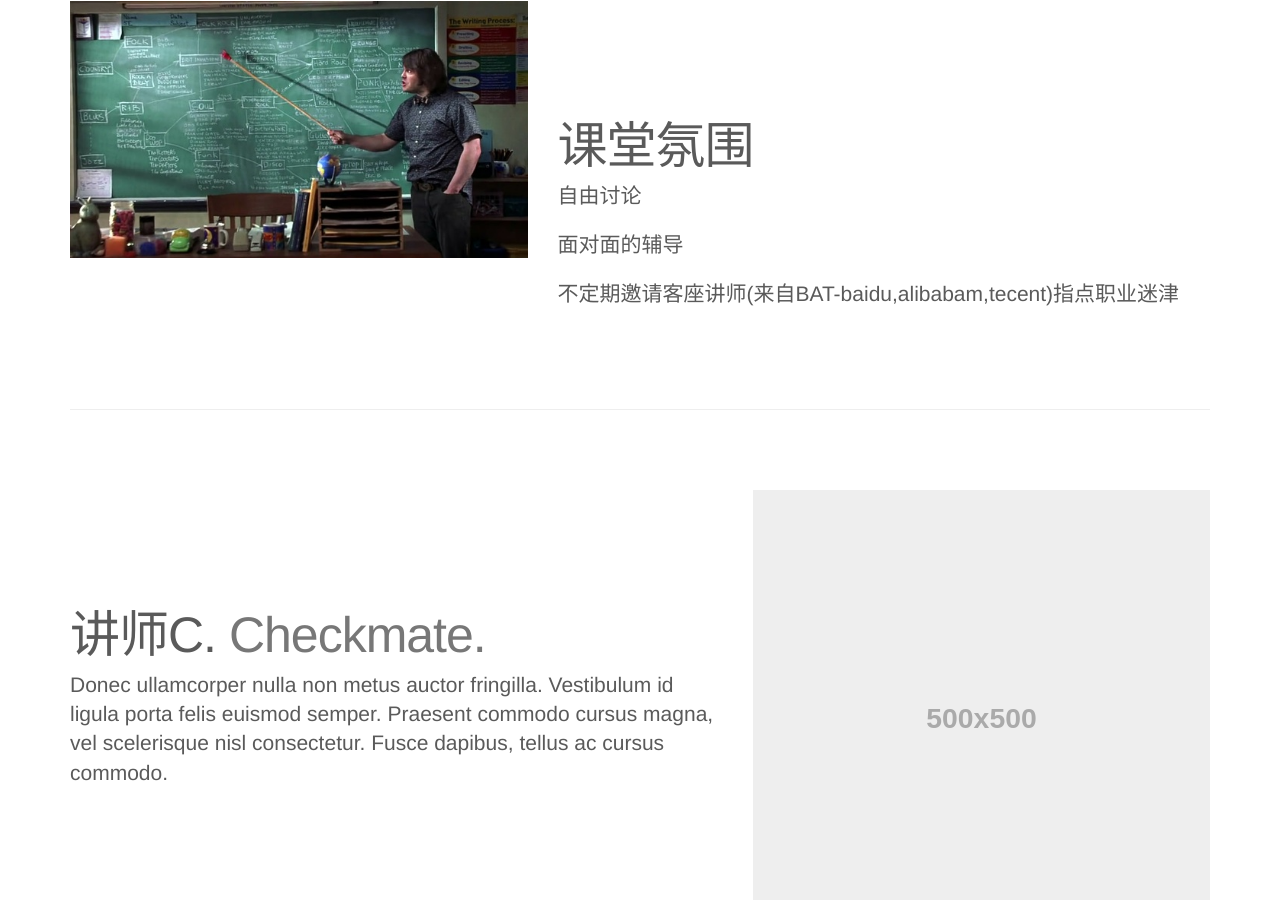
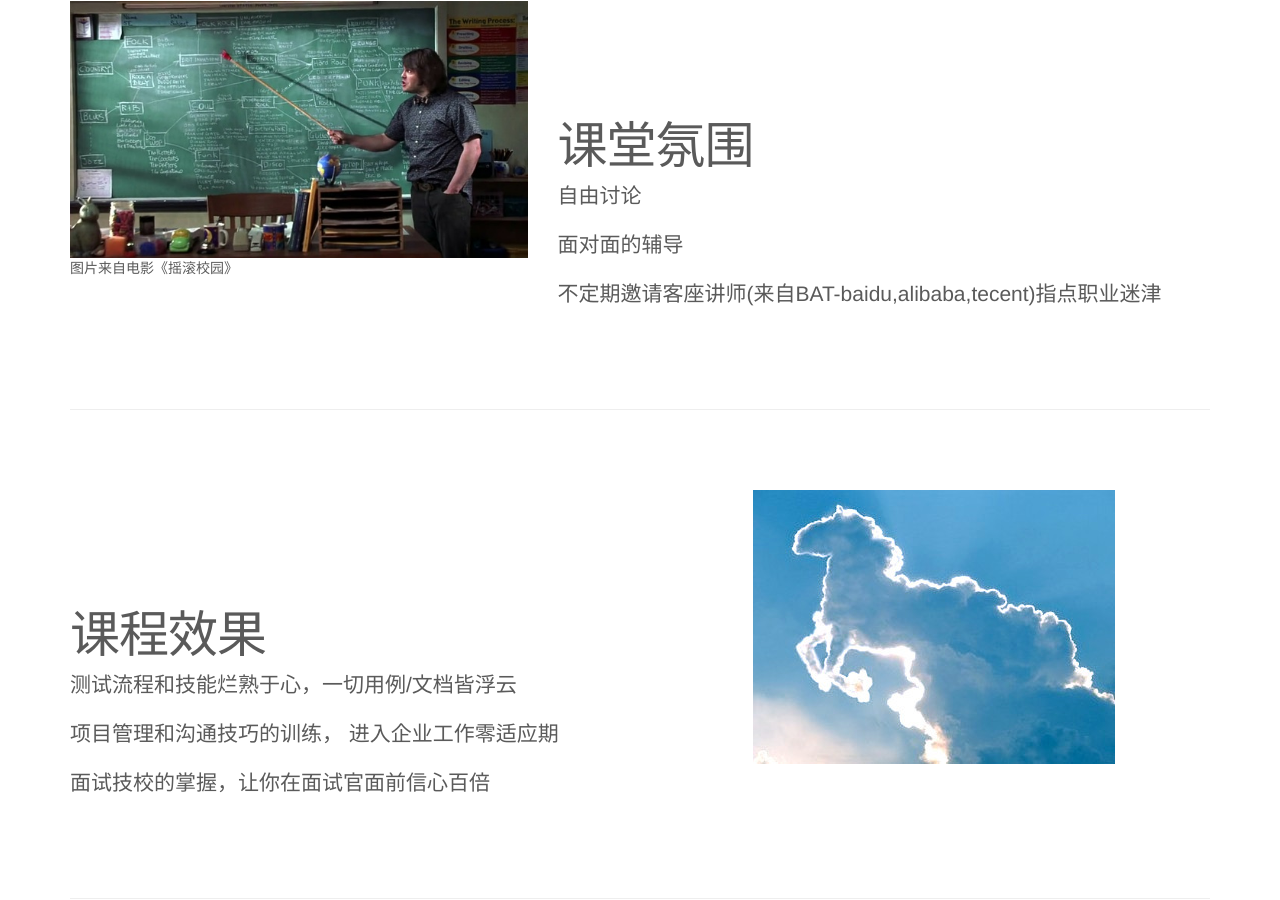
Before and after one commit to guming/myblog, a Jekyll site: the page index.html, which Jekyll copies as it is, in a window 1280 px wide and 900 px high, scrolled down 1763 px. Built offline with Jekyll 4.4.1, drawn with Linux system fonts in a browser that asks for light colours; nearby versions of some CDN libraries.

Commit message:
add new pages

```diff
--- a/index.html
+++ b/index.html
@@ -173,12 +173,13 @@
       <div class="row featurette">
         <div class="col-md-5">
           <img class="featurette-image img-responsive" src="assets/images/b2.jpg" alt="Generic placeholder image">
+          <p>图片来自电影《摇滚校园》</p>
         </div>
         <div class="col-md-7">
           <h2 class="featurette-heading">课堂氛围 <span class="text-muted"></span></h2>
           <p class="lead">自由讨论 </p>
           <p class="lead">面对面的辅导</p>
-          <p class="lead">不定期邀请客座讲师(来自BAT-baidu,alibabam,tecent)指点职业迷津</p>
+          <p class="lead">不定期邀请客座讲师(来自BAT-baidu,alibaba,tecent)指点职业迷津</p>
         </div>
       </div>
 
@@ -186,11 +187,13 @@
 
       <div class="row featurette">
         <div class="col-md-7">
-          <h2 class="featurette-heading">讲师C. <span class="text-muted">Checkmate.</span></h2>
-          <p class="lead">Donec ullamcorper nulla non metus auctor fringilla. Vestibulum id ligula porta felis euismod semper. Praesent commodo cursus magna, vel scelerisque nisl consectetur. Fusce dapibus, tellus ac cursus commodo.</p>
+          <h2 class="featurette-heading">课程效果  <span class="text-muted"></span></h2>
+          <p class="lead">测试流程和技能烂熟于心，一切用例/文档皆浮云</p>
+          <p class="lead">项目管理和沟通技巧的训练， 进入企业工作零适应期</p>
+          <p class="lead">面试技校的掌握，让你在面试官面前信心百倍</p>
         </div>
         <div class="col-md-5">
-          <img class="featurette-image img-responsive" data-src="holder.js/500x500/auto" alt="Generic placeholder image">
+          <img class="featurette-image img-responsive" src="assets/images/b3.jpg" alt="Generic placeholder image">
         </div>
       </div>
 
```
Also changed, not shown: assets/images/b3.jpg (added).
